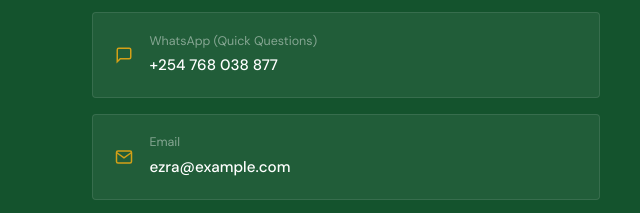
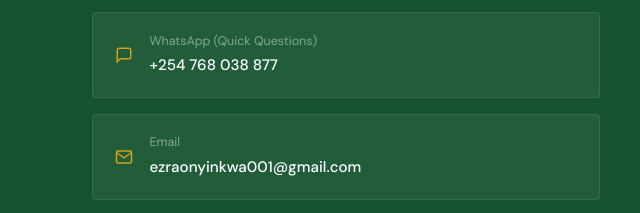
Before and after one commit to ezraonyinkwa/ezraonyinkwawebsite, a plain HTML site: page index.html in a window 1280 px wide. Shown: the part 7531-7744 px from the top of the page, 0-640 px from the left. Drawn offline with nearby package versions, Linux system fonts and the light colour scheme; a web font is replaced by a local one.

Commit message:
added correct email address

```diff
--- a/index.html
+++ b/index.html
@@ -1182,11 +1182,11 @@
               <div class="channel-val">+254 768 038 877</div>
             </div>
           </a>
-          <a href="mailto:ezra@example.com" class="channel-link">
+          <a href="mailto:ezraonyinkwa001@gmail.com" class="channel-link">
             <svg viewBox="0 0 24 24" fill="none" stroke-width="2"><path d="M4 4h16c1.1 0 2 .9 2 2v12c0 1.1-.9 2-2 2H4c-1.1 0-2-.9-2-2V6c0-1.1.9-2 2-2z"/><polyline points="22,6 12,13 2,6"/></svg>
             <div>
               <div class="channel-label">Email</div>
-              <div class="channel-val">ezra@example.com</div>
+              <div class="channel-val">ezraonyinkwa001@gmail.com</div>
             </div>
           </a>
           <a href="https://www.linkedin.com/in/ezra-onyinkwa-analyst" target="_blank" rel="noopener" class="channel-link">
```
